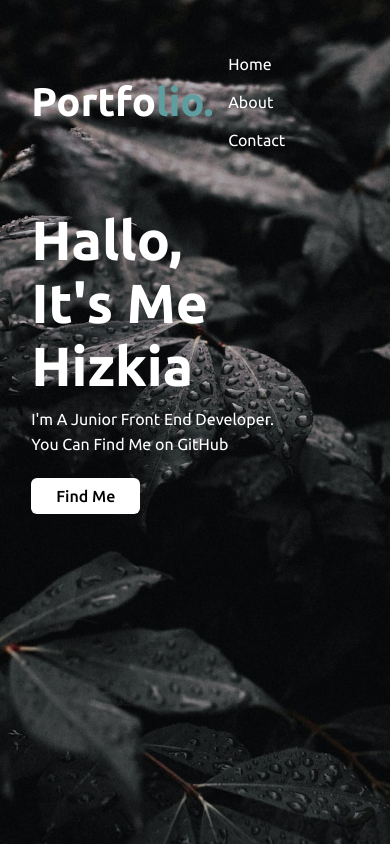
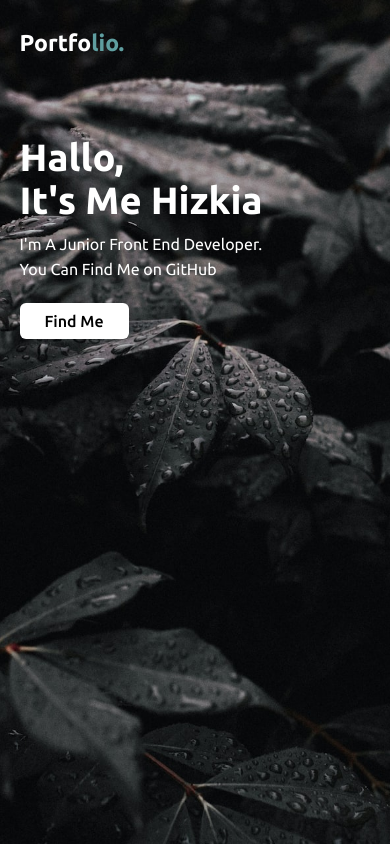
Before and after one commit to HizkiaHarianja/portfolio, a plain HTML site: page index.html in a window 390 px wide. Drawn offline with Linux system fonts and the light colour scheme.

Commit message:
menambah tampilan responsive

```diff
--- a/style.css
+++ b/style.css
@@ -71,3 +71,32 @@ nav ul li a:hover {
   background: transparent;
   border: 1px solid #fff;
 }
+
+/* Responsive Media Queri CSS */
+@media (max-width: 750px) {
+  .container {
+    padding-top: 25px;
+    padding-left: 5%;
+    padding-right: 5%;
+  }
+  .logo {
+    font-size: 35px;
+  }
+}
+@media (max-width: 545px) {
+  .container {
+    padding-top: 20px;
+  }
+  .logo {
+    font-size: 23px;
+  }
+  .content {
+    margin-top: 20%;
+  }
+  .content h3 {
+    font-size: 38px;
+  }
+  nav ul li {
+    display: none;
+  }
+}
```
